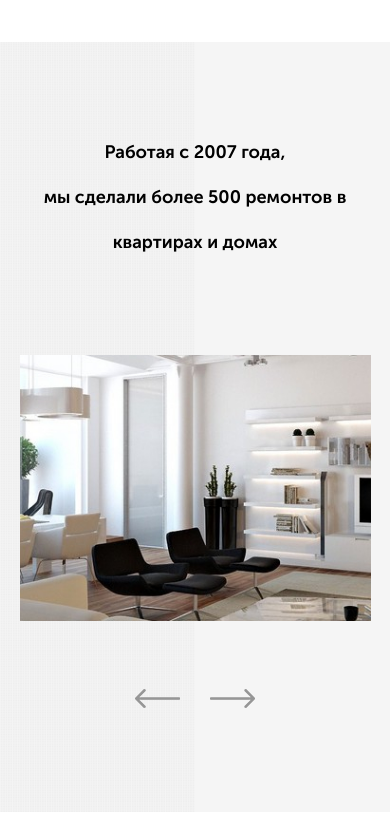
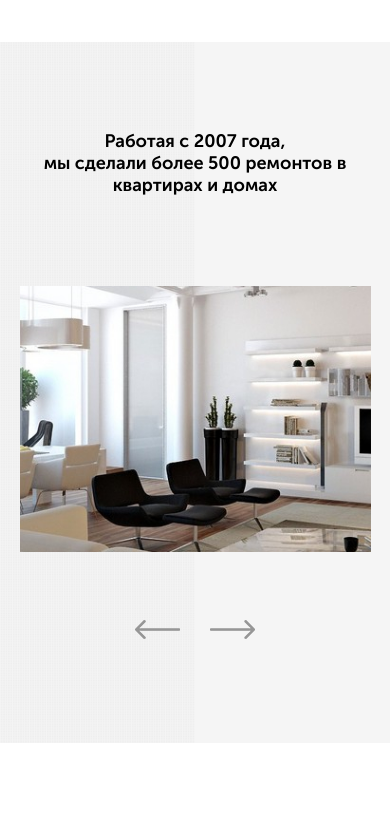
Before and after one commit to Samoiloff90/repair, a plain HTML site: page index.html in a window 390 px wide. Shown: the part 1344-2172 px from the top of the page. Drawn offline with nearby package versions, Linux system fonts and the light colour scheme.

Commit message:
Внес правки в адаптив к слайдеру

```diff
--- a/Sass/blocks/_portfolio.sass
+++ b/Sass/blocks/_portfolio.sass
@@ -24,5 +24,10 @@
 @media (max-width: 1200px)
   .portfolio
     &__title
+      max-width: 500px
+      line-height: normal
+@media (max-width: 768px)
+  .portfolio
+    &__title
       font-size: 18px
       max-width: 500px
--- a/Sass/blocks/_price.sass
+++ b/Sass/blocks/_price.sass
@@ -25,6 +25,7 @@
   &__title
     margin-top: 0
     font-size: 18px
+    margin-bottom: 27px
   &__image
     position: relative
     display: block
```
Also changed, not shown: index.html (+0 -2 lines), css/style.css.
